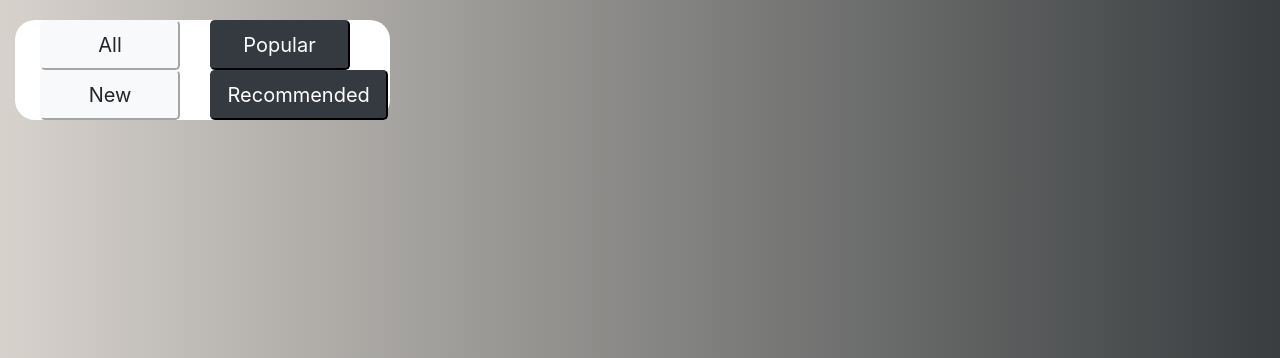
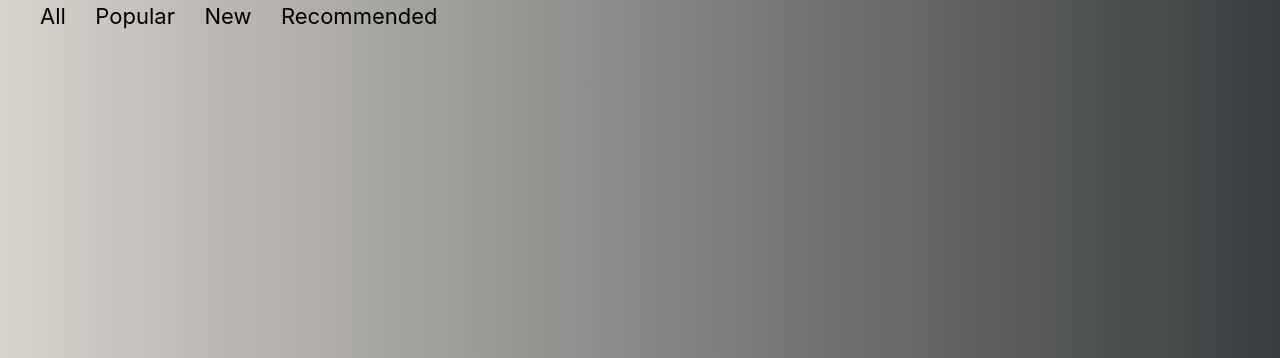
Before and after one commit to VladaDidko/skill-it, a Django app: page /blog/posts in a window 1280 px wide. Shown: the part 62-420 px from the top of the page. Run offline with Django 3.2, Linux system fonts and the light colour scheme; data that the repository does not hold is empty; some libraries are stand-ins or nearby versions.

Commit message:
buttons changed

```diff
--- a/blog/static/blog/main.css
+++ b/blog/static/blog/main.css
@@ -81,13 +81,6 @@ a.article-title:hover {
   width: 75%;
 }
 
-.volumes {
-  width: 30%;
-  background-color: white;
-  border-radius: 20px;
-  margin: 10px 0px 10px 0px;
-}
-
 .volumes a {
   margin-left: 25px;
   font-size: 22px;
--- a/blog/templates/blog/post_list.html
+++ b/blog/templates/blog/post_list.html
@@ -1,11 +1,11 @@
 {% extends "general/base.html" %}
 {% load static %}
 {% block content %}
-	<div class="volumes" style="margin-top:20px;">
-		<a href="{% url 'post_list' %}"><button class="btn-lg btn-light" style="width:140px;">All</button></a>
-		<a href="{% url 'post_list_popular' %}"><button class="btn-lg btn-dark" style="width:140px;">Popular</button></a>
-		<a href="{% url 'post_list_new' %}"><button class="btn-lg btn-light" style="width:140px;">New</button></a>
-		<a href="{% url 'post_list_recommended' %}"><button class="btn-lg btn-dark">Recommended</button></a>
+	<div class="volumes">
+		<a href="{% url 'post_list' %}">All</a>
+		<a href="{% url 'post_list_popular' %}">Popular</a>
+		<a href="{% url 'post_list_new' %}">New</a>
+		<a href="{% url 'post_list_recommended' %}">Recommended</a>
 	</div>
 {% for post in posts %}
     <article class="media content-section" style="position: relative;">
```
